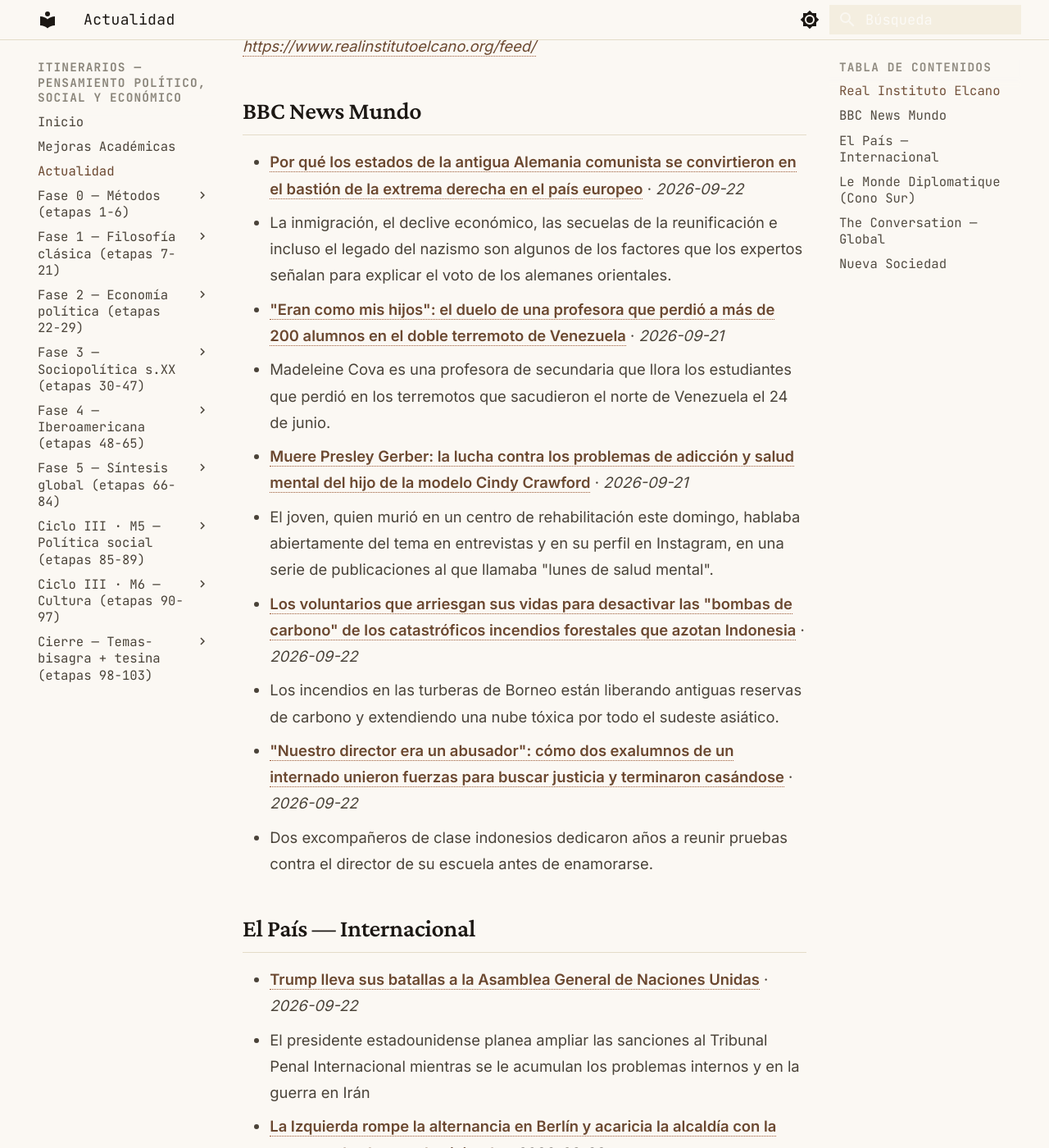
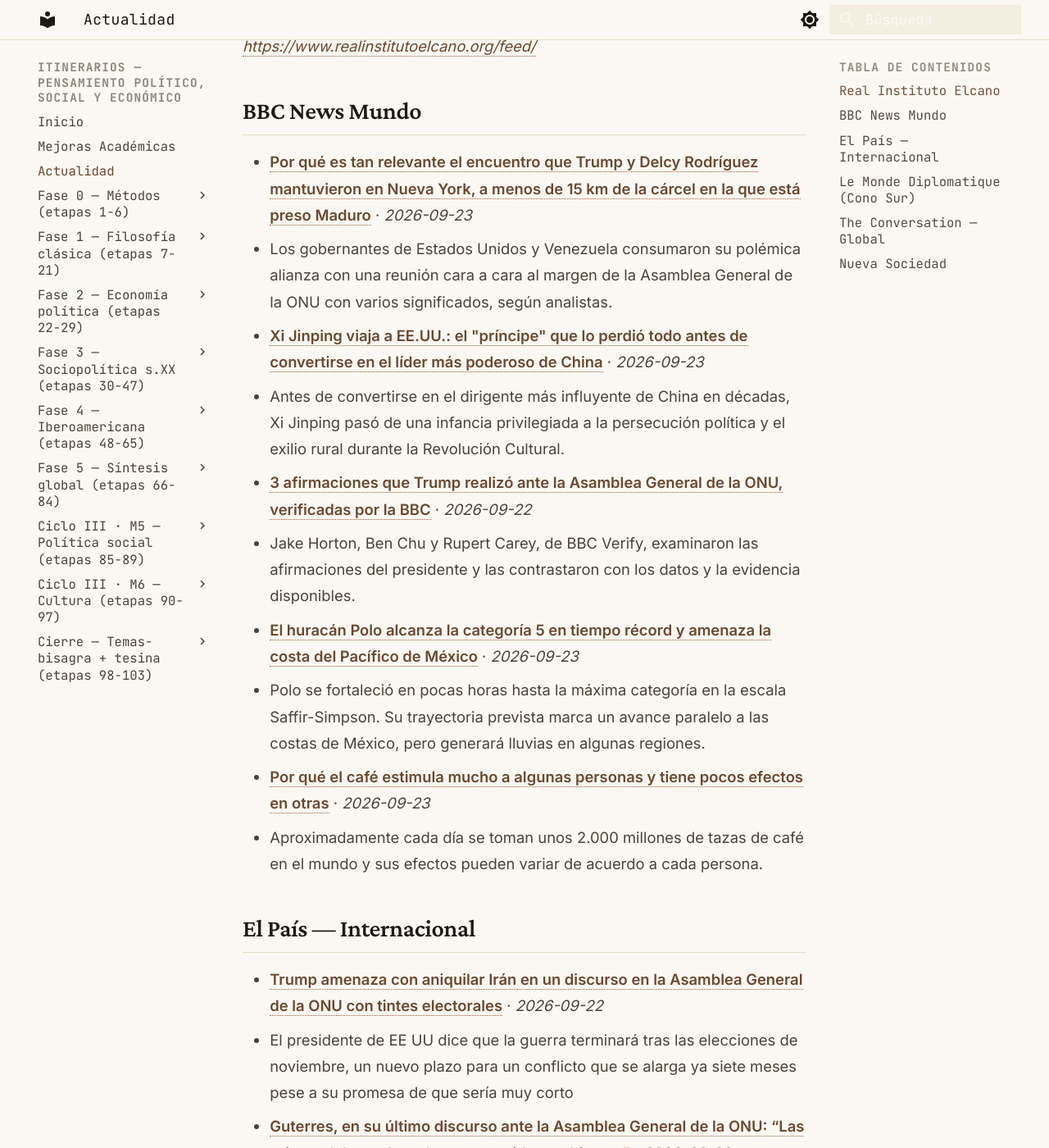
Before and after one commit to MrSpagVi/Curso, an MkDocs documentation site: the page built from docs/actualidad.md, in a window 1280 px wide and 1400 px high, scrolled down 717 px. Shown: the whole window at 82% size. Built offline with MkDocs 1.6.1 and Material for MkDocs 9.7.7, drawn with Linux system fonts in a browser that asks for light colours; some of the changed text lies outside the part shown.

Commit message:
auto: actualidad 2026-09-23

```diff
--- a/docs/actualidad.md
+++ b/docs/actualidad.md
@@ -6,7 +6,7 @@ title: Actualidad
 
 Últimos titulares de fuentes que dictan agenda en ciencia política y geopolítica. Actualizado automáticamente cada día (vía GitHub Actions).
 
-_Última actualización: 2026-09-22 10:38 UTC_
+_Última actualización: 2026-09-23 10:30 UTC_
 
 !!! tip "Ritual mensual — #actualidad"
     El último sábado de cada mes: agarrá **un** titular de los de abajo y escribí **300 palabras** aplicándole **2 autores** del último mes que leíste. ¿Qué diría cada uno? ¿En qué chocan? No resumas la noticia — usala como caso para pensar con las herramientas que venís construyendo. Guardá el texto con el tag `#actualidad` en tu sistema de notas. Esto convierte la teoría en criterio sobre la coyuntura: el objetivo del plan no es citar a Maquiavelo, es leer el presente con él.
@@ -17,25 +17,25 @@ _Sin datos en esta ejecución. Visitar fuente: [https://www.realinstitutoelcano.
 
 ## BBC News Mundo
 
-- **[Por qué los estados de la antigua Alemania comunista se convirtieron en el bastión de la extrema derecha en el país europeo](https://www.bbc.com/mundo/articles/cr93ex2jyz54o?at_medium=RSS&at_campaign=rss)** · *2026-09-22*
-  - La inmigración, el declive económico, las secuelas de la reunificación e incluso el legado del nazismo son algunos de los factores que los expertos señalan para explicar el voto de los alemanes orientales.
-- **["Eran como mis hijos": el duelo de una profesora que perdió a más de 200 alumnos en el doble terremoto de Venezuela](https://www.bbc.com/mundo/articles/cxr501n9z45qo?at_medium=RSS&at_campaign=rss)** · *2026-09-21*
-  - Madeleine Cova es una profesora de secundaria que llora los estudiantes que perdió en los terremotos que sacudieron el norte de Venezuela el 24 de junio.
-- **[Muere Presley Gerber: la lucha contra los problemas de adicción y salud mental del hijo de la modelo Cindy Crawford](https://www.bbc.com/mundo/articles/crwyz2076608o?at_medium=RSS&at_campaign=rss)** · *2026-09-21*
-  - El joven, quien murió en un centro de rehabilitación este domingo, hablaba abiertamente del tema en entrevistas y en su perfil en Instagram, en una serie de publicaciones al que llamaba "lunes de salud mental".
-- **[Los voluntarios que arriesgan sus vidas para desactivar las "bombas de carbono" de los catastróficos incendios forestales que azotan Indonesia](https://www.bbc.com/mundo/articles/c36lxky8ky2o?at_medium=RSS&at_campaign=rss)** · *2026-09-22*
-  - Los incendios en las turberas de Borneo están liberando antiguas reservas de carbono y extendiendo una nube tóxica por todo el sudeste asiático.
-- **["Nuestro director era un abusador": cómo dos exalumnos de un internado unieron fuerzas para buscar justicia y terminaron casándose](https://www.bbc.com/mundo/articles/c6y0z1x7z79zo?at_medium=RSS&at_campaign=rss)** · *2026-09-22*
-  - Dos excompañeros de clase indonesios dedicaron años a reunir pruebas contra el director de su escuela antes de enamorarse.
+- **[Por qué es tan relevante el encuentro que Trump y Delcy Rodríguez mantuvieron en Nueva York, a menos de 15 km de la cárcel en la que está preso Maduro](https://www.bbc.com/mundo/articles/c623xym4jrreo?at_medium=RSS&at_campaign=rss)** · *2026-09-23*
+  - Los gobernantes de Estados Unidos y Venezuela consumaron su polémica alianza con una reunión cara a cara al margen de la Asamblea General de la ONU con varios significados, según analistas.
+- **[Xi Jinping viaja a EE.UU.: el "príncipe" que lo perdió todo antes de convertirse en el líder más poderoso de China](https://www.bbc.com/mundo/articles/c8ly4pqd2zlko?at_medium=RSS&at_campaign=rss)** · *2026-09-23*
+  - Antes de convertirse en el dirigente más influyente de China en décadas, Xi Jinping pasó de una infancia privilegiada a la persecución política y el exilio rural durante la Revolución Cultural.
+- **[3 afirmaciones que Trump realizó ante la Asamblea General de la ONU, verificadas por la BBC](https://www.bbc.com/mundo/articles/cqdr743ykg2zo?at_medium=RSS&at_campaign=rss)** · *2026-09-22*
+  - Jake Horton, Ben Chu y Rupert Carey, de BBC Verify, examinaron las afirmaciones del presidente y las contrastaron con los datos y la evidencia disponibles.
+- **[El huracán Polo alcanza la categoría 5 en tiempo récord y amenaza la costa del Pacífico de México](https://www.bbc.com/mundo/articles/c3n07v5wr0rqo?at_medium=RSS&at_campaign=rss)** · *2026-09-23*
+  - Polo se fortaleció en pocas horas hasta la máxima categoría en la escala Saffir-Simpson. Su trayectoria prevista marca un avance paralelo a las costas de México, pero generará lluvias en algunas regiones.
+- **[Por qué el café estimula mucho a algunas personas y tiene pocos efectos en otras](https://www.bbc.com/mundo/articles/cvj64p0je3d5o?at_medium=RSS&at_campaign=rss)** · *2026-09-23*
+  - Aproximadamente cada día se toman unos 2.000 millones de tazas de café en el mundo y sus efectos pueden variar de acuerdo a cada persona.
 
 ## El País — Internacional
 
-- **[Trump lleva sus batallas a la Asamblea General de Naciones Unidas](https://elpais.com/internacional/2026-09-22/trump-lleva-sus-batallas-a-la-asamblea-general-de-naciones-unidas.html)** · *2026-09-22*
-  - El presidente estadounidense planea ampliar las sanciones al Tribunal Penal Internacional mientras se le acumulan los problemas internos y en la guerra en Irán
-- **[La Izquierda rompe la alternancia en Berlín y acaricia la alcaldía con la promesa de abaratar la vivienda](https://elpais.com/internacional/2026-09-22/la-izquierda-rompe-la-alternancia-en-berlin-y-acaricia-la-alcaldia-con-la-promesa-de-abaratar-la-vivienda.html)** · *2026-09-22*
-  - Elif Eralp, de origen turco, necesitará pactar una coalición con Los Verdes y el SPD
-- **[Putin militariza el Parlamento ruso](https://elpais.com/internacional/2026-09-22/putin-militariza-el-parlamento-ruso.html)** · *2026-09-22*
-  - La formación del presidente ruso reserva decenas de escaños para veteranos. El Partido Comunista le apoya pese a denunciar el fraude electoral
+- **[Trump amenaza con aniquilar Irán en un discurso en la Asamblea General de la ONU con tintes electorales](https://elpais.com/internacional/2026-09-22/trump-amenaza-con-aniquilar-iran-en-un-discurso-en-la-asamblea-general-de-la-onu-con-tintes-electorales.html)** · *2026-09-22*
+  - El presidente de EE UU dice que la guerra terminará tras las elecciones de noviembre, un nuevo plazo para un conflicto que se alarga ya siete meses pese a su promesa de que sería muy corto
+- **[Guterres, en su último discurso ante la Asamblea General de la ONU: “Las grietas del mundo se han convertido en abismos”](https://elpais.com/internacional/2026-09-22/guterres-en-su-ultimo-discurso-ante-la-asamblea-general-de-la-onu-las-grietas-del-mundo-se-han-convertido-en-abismos.html)** · *2026-09-22*
+  - El secretario general defiende el derecho frente a un presente de guerras y alerta sobre la IA: “Los robots asesinos no tienen lugar en nuestro futuro”
+- **[Cómo se sobrevive en el 40% de la superficie de Gaza: “Hay gente en todas partes”](https://elpais.com/internacional/2026-09-23/como-se-sobrevive-en-el-40-de-la-superficie-de-gaza-hay-gente-en-todas-partes.html)** · *2026-09-23*
+  - El hacinamiento en condiciones miserables multiplica los problemas de salud mental y fisura la cohesión social de los dos millones de palestinos de la Franja
 - **[Lo que estamos escuchando de los votantes latinos: los republicanos tienen las prioridades totalmente equivocadas](https://elpais.com/us/2026-09-22/lo-que-estamos-escuchando-de-los-votantes-latinos-los-republicanos-tienen-las-prioridades-totalmente-equivocadas.html)** · *2026-09-22*
   - Los demócratas buscan ganarse el apoyo de los latinos en las ‘midterms’, enfocándose en los temas importantes: la economía, el costo de vida y la seguridad para ellos y sus familias
 - **[El estrecho infinito](https://elpais.com/internacional/2026-09-20/el-estrecho-infinito.html)** · *2026-09-20*
@@ -47,16 +47,16 @@ _Sin datos en esta ejecución. Visitar fuente: [https://www.eldiplo.org/feed/](h
 
 ## The Conversation — Global
 
-- **[Politics with Michelle Grattan: Jim Chalmers warns rising debt bills are set to hit the budget](https://theconversation.com/politics-with-michelle-grattan-jim-chalmers-warns-rising-debt-bills-are-set-to-hit-the-budget-292589)** · *2026-09-22*
-  - The treasurer says there’s ‘likely to be billions of dollars extra’ in higher bills on government debt in December’s budget update.
-- **[What kind of a person am I? How fear and rejection can underpin OCD](https://theconversation.com/what-kind-of-a-person-am-i-how-fear-and-rejection-can-underpin-ocd-290243)** · *2026-09-22*
-  - Some people with obsessive-compulsive disorder have experienced traumatic events as children, and develop a deeply held fear of who they are or might become.
-- **[Two native turtles are vying to survive in a coastal Australian river. One doesn’t belong there](https://theconversation.com/two-native-turtles-are-vying-to-survive-in-a-coastal-australian-river-one-doesnt-belong-there-292111)** · *2026-09-22*
-  - Not all conservation threats come from overseas. Some are our own native animals.
-- **[Feuds, power and entitlement: 5 revealing royal books](https://theconversation.com/feuds-power-and-entitlement-5-revealing-royal-books-292268)** · *2026-09-22*
-  - Ahead of the release of Charles Spencer’s controversial memoir, Dennis Altman picks 5 reads shedding light on the British monarchy.
-- **[Mandate domestic mobile roaming and strip telcos of Triple Zero, inquiry recommends](https://theconversation.com/mandate-domestic-mobile-roaming-and-strip-telcos-of-triple-zero-inquiry-recommends-292466)** · *2026-09-22*
-  - A Senate inquiry report into last year’s Optus outage provides the government with a blueprint to modernise the telco industry.
+- **[Google’s content recommendation algorithm is a black box. Here’s how it decides what to show you](https://theconversation.com/googles-content-recommendation-algorithm-is-a-black-box-heres-how-it-decides-what-to-show-you-292311)** · *2026-09-23*
+  - Google Discover often shows us content we never actually searched for – but it’s anything but random.
+- **[Danielle Wood’s blunt message to politicians: don’t undermine public trust by attacking institutions](https://theconversation.com/danielle-woods-blunt-message-to-politicians-dont-undermine-public-trust-by-attacking-institutions-292587)** · *2026-09-23*
+  - Productivity Commission chair Danielle Wood has bluntly warned governments not to undermine public trust by “playing politics with our institutions”.
+- **[Homeless people can now get free flu jabs – but will this initiative actually reach them?](https://theconversation.com/homeless-people-can-now-get-free-flu-jabs-but-will-this-initiative-actually-reach-them-292405)** · *2026-09-23*
+  - A new flu jab offer for homeless people arrives just as the NHS bodies meant to deliver outreach face cuts and restructuring.
+- **[Emily Robinson wins The Conversation Prize for writers 2026 for her entry on the lost medieval island of Ravenser Odd](https://theconversation.com/emily-robinson-wins-the-conversation-prize-for-writers-2026-for-her-entry-on-the-lost-medieval-island-of-ravenser-odd-292503)** · *2026-09-23*
+  - Emily Robinson from the University of Sussex and Alison Garden from Queen’s University Belfast are winner and runner up in The Conversation Prize for writers 2026.
+- **[Ravenser Odd, the sunken medieval island that continues to inspire and obsess](https://theconversation.com/ravenser-odd-the-sunken-medieval-island-that-continues-to-inspire-and-obsess-291398)** · *2026-09-23*
+  - A medieval island that was home to a wealthy city continues to fascinate 800 years after it disappeared beneath the waves.
 
 ## Nueva Sociedad
 
```
